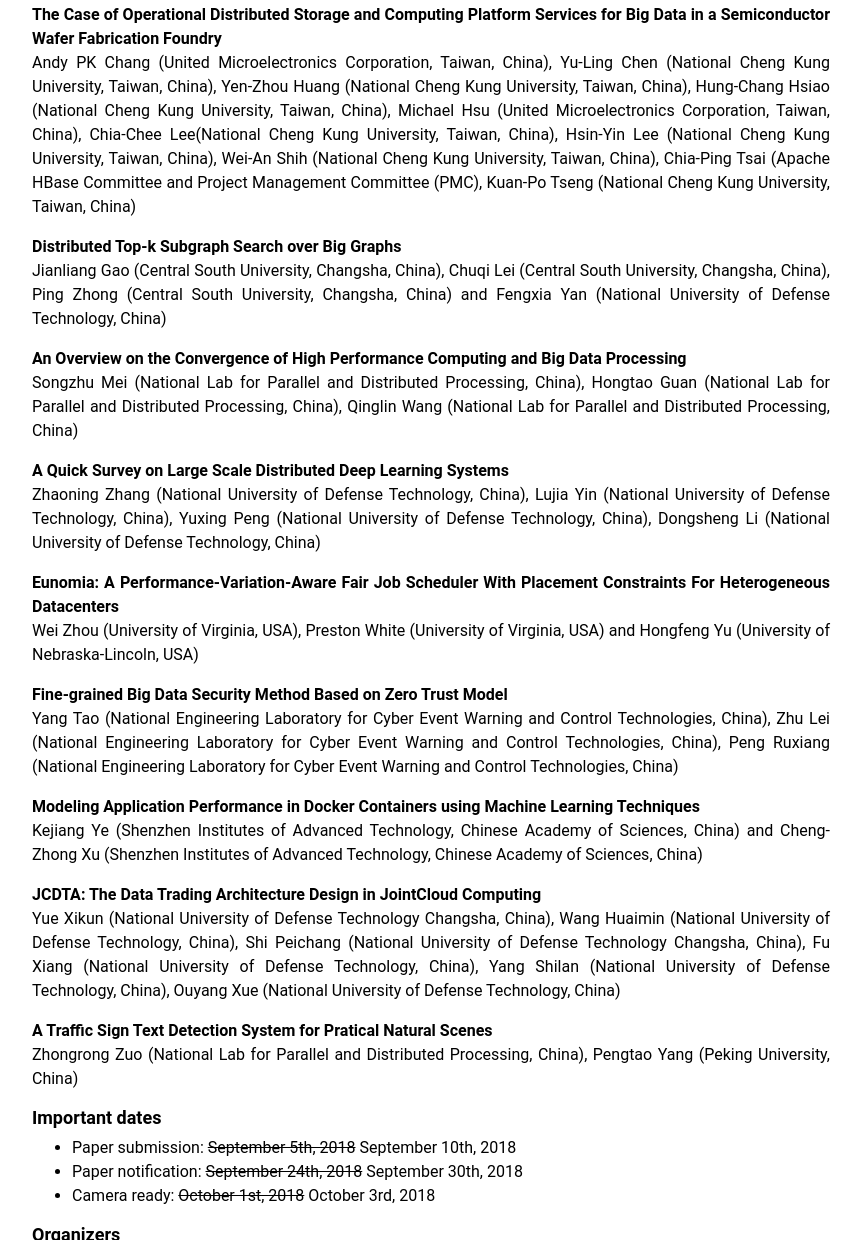
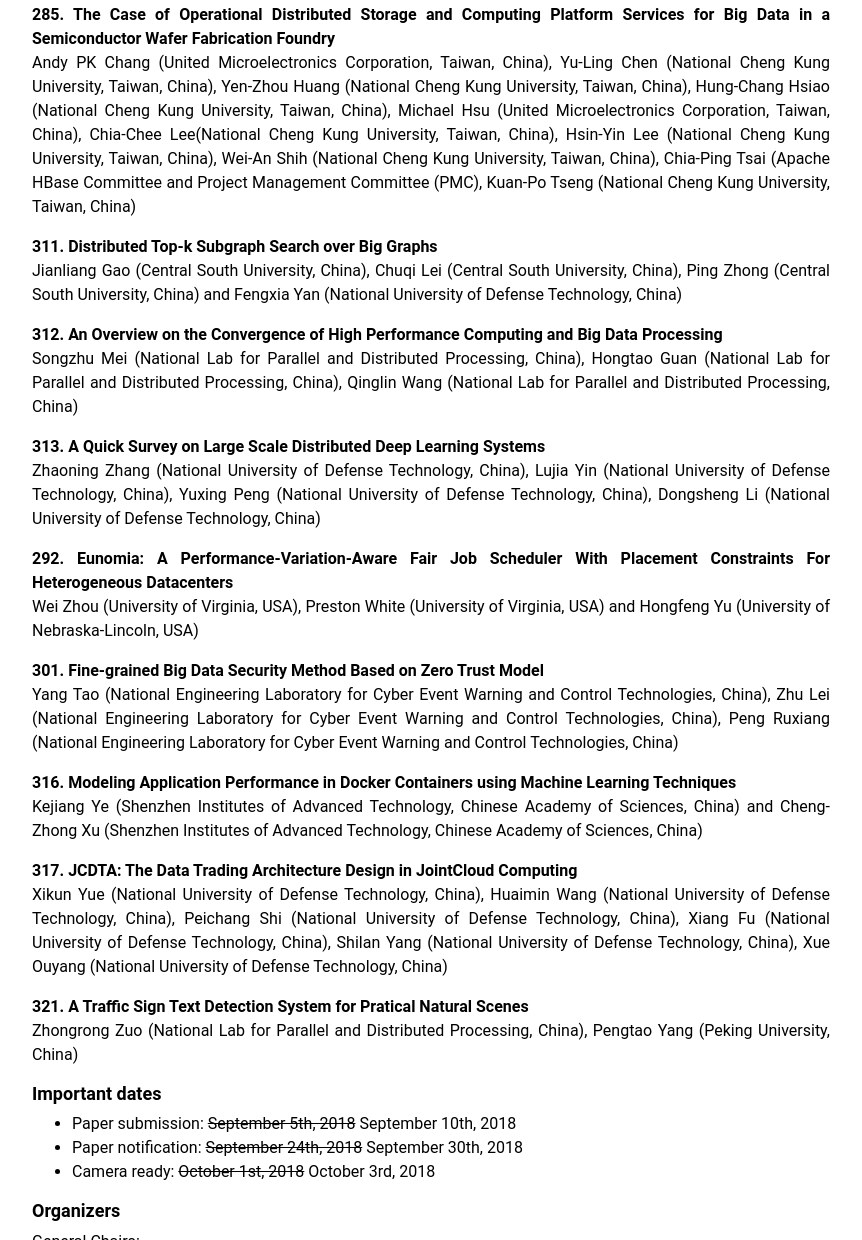
Before and after one commit to Tjcug/BDPSWorkShop, a plain HTML site: page index.html in a window 1280 px wide. Shown: the part 890-2130 px from the top of the page, without its empty margins (309-1171 px from the left). Drawn offline with nearby package versions, Linux system fonts and the light colour scheme.

Commit message:
modify index.html

```diff
--- a/index.html
+++ b/index.html
@@ -128,31 +128,31 @@
 							  <!--Accepted Papers!!!-->
                             <h2 id="accepted-papers"><strong>Accepted Papers</strong></h2>
 
-                                <p><strong>The Case of Operational Distributed Storage and Computing Platform Services for Big Data in a Semiconductor Wafer Fabrication Foundry</strong> <br />
+                                <p><strong>285. The Case of Operational Distributed Storage and Computing Platform Services for Big Data in a Semiconductor Wafer Fabrication Foundry</strong> <br />
 				Andy PK Chang (United Microelectronics Corporation, Taiwan, China), Yu-Ling Chen (National Cheng Kung University, Taiwan, China), Yen-Zhou Huang (National Cheng Kung University, Taiwan, China), Hung-Chang Hsiao (National Cheng Kung University, Taiwan, China), Michael Hsu (United Microelectronics Corporation, Taiwan, China), Chia-Chee Lee(National Cheng Kung University, Taiwan, China), Hsin-Yin Lee (National Cheng Kung University, Taiwan, China), Wei-An Shih (National Cheng Kung University, Taiwan, China), Chia-Ping Tsai (Apache HBase Committee and Project Management Committee (PMC), Kuan-Po Tseng (National Cheng Kung University, Taiwan, China)</p>
 
-                                <p><strong>Distributed Top-k Subgraph Search over Big Graphs</strong> <br />
-				Jianliang Gao (Central South University, Changsha, China), Chuqi Lei (Central South University, Changsha, China), Ping Zhong (Central South University, Changsha, China) and Fengxia Yan (National University of Defense Technology, China)</p>
+                                <p><strong>311. Distributed Top-k Subgraph Search over Big Graphs</strong> <br />
+				Jianliang Gao (Central South University, China), Chuqi Lei (Central South University, China), Ping Zhong (Central South University, China) and Fengxia Yan (National University of Defense Technology, China)</p>
 
-                                <p><strong>An Overview on the Convergence of High Performance Computing and Big Data Processing</strong> <br />
+                                <p><strong>312. An Overview on the Convergence of High Performance Computing and Big Data Processing</strong> <br />
 								Songzhu Mei (National Lab for Parallel and Distributed Processing, China), Hongtao Guan (National Lab for Parallel and Distributed Processing, China), Qinglin Wang (National Lab for Parallel and Distributed Processing, China)</p>
 
-                                <p><strong>A Quick Survey on Large Scale Distributed Deep Learning Systems</strong> <br />
+                                <p><strong>313. A Quick Survey on Large Scale Distributed Deep Learning Systems</strong> <br />
 				Zhaoning Zhang (National University of Defense Technology, China), Lujia Yin (National University of Defense Technology, China), Yuxing Peng (National University of Defense Technology, China), Dongsheng Li (National University of Defense Technology, China)</p>
 
-                                <p><strong>Eunomia: A Performance-Variation-Aware Fair Job Scheduler With Placement Constraints For Heterogeneous Datacenters</strong> <br />
+                                <p><strong>292. Eunomia: A Performance-Variation-Aware Fair Job Scheduler With Placement Constraints For Heterogeneous Datacenters</strong> <br />
 								Wei Zhou (University of Virginia, USA), Preston White (University of Virginia, USA) and Hongfeng Yu (University of Nebraska-Lincoln, USA)</p>
 
-								<p><strong>Fine-grained Big Data Security Method Based on Zero Trust Model</strong> <br />
+								<p><strong>301. Fine-grained Big Data Security Method Based on Zero Trust Model</strong> <br />
 								Yang Tao (National Engineering Laboratory for Cyber Event Warning and Control Technologies, China), Zhu Lei (National Engineering Laboratory for Cyber Event Warning and Control Technologies, China), Peng Ruxiang (National Engineering Laboratory for Cyber Event Warning and Control Technologies, China)</p>
 
-								<p><strong>Modeling Application Performance in Docker Containers using Machine Learning Techniques</strong> <br />
+								<p><strong>316. Modeling Application Performance in Docker Containers using Machine Learning Techniques</strong> <br />
 								Kejiang Ye (Shenzhen Institutes of Advanced Technology, Chinese Academy of Sciences, China) and Cheng-Zhong Xu (Shenzhen Institutes of Advanced Technology, Chinese Academy of Sciences, China)</p>
 
-								<p><strong>JCDTA: The Data Trading Architecture Design in JointCloud Computing</strong> <br />
-								Yue Xikun (National University of Defense Technology Changsha, China), Wang Huaimin (National University of Defense Technology, China), Shi Peichang (National University of Defense Technology Changsha, China), Fu Xiang (National University of Defense Technology, China), Yang Shilan (National University of Defense Technology, China), Ouyang Xue (National University of Defense Technology, China)</p>
+								<p><strong>317. JCDTA: The Data Trading Architecture Design in JointCloud Computing</strong> <br />
+								Xikun Yue (National University of Defense Technology, China), Huaimin Wang (National University of Defense Technology, China), Peichang Shi (National University of Defense Technology, China), Xiang Fu (National University of Defense Technology, China), Shilan Yang (National University of Defense Technology, China), Xue Ouyang (National University of Defense Technology, China)</p>
 
-								<p><strong>A Traffic Sign Text Detection System for Pratical Natural Scenes</strong> <br />
+								<p><strong>321. A Traffic Sign Text Detection System for Pratical Natural Scenes</strong> <br />
 								Zhongrong Zuo (National Lab for Parallel and Distributed Processing, China), Pengtao Yang (Peking University, China)</p>
 
                             <!--DO IT !!!-->
```
